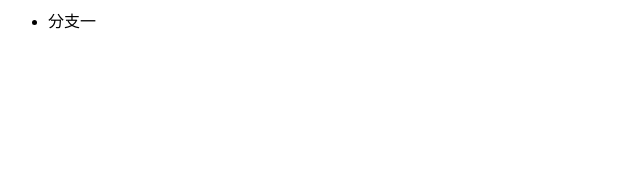
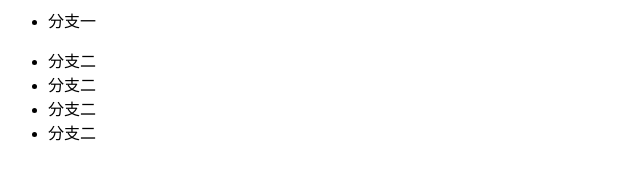
Before and after one commit to lost-an/javascriptreading, a plain HTML site: page index.html in a window 1280 px wide. Shown: the whole page, without its empty margins (0-640 px from the left). Drawn offline with Linux system fonts and the light colour scheme.

Commit message:
功能二

```diff
--- a/index.html
+++ b/index.html
@@ -8,5 +8,11 @@
 <ul class="dev">
 	<li>分支一</li>
 </ul>
+<ul class="wang">
+	<li>分支二</li>
+	<li>分支二</li>
+	<li>分支二</li>
+	<li>分支二</li>
+</ul>
 </body>
 </html>
```
